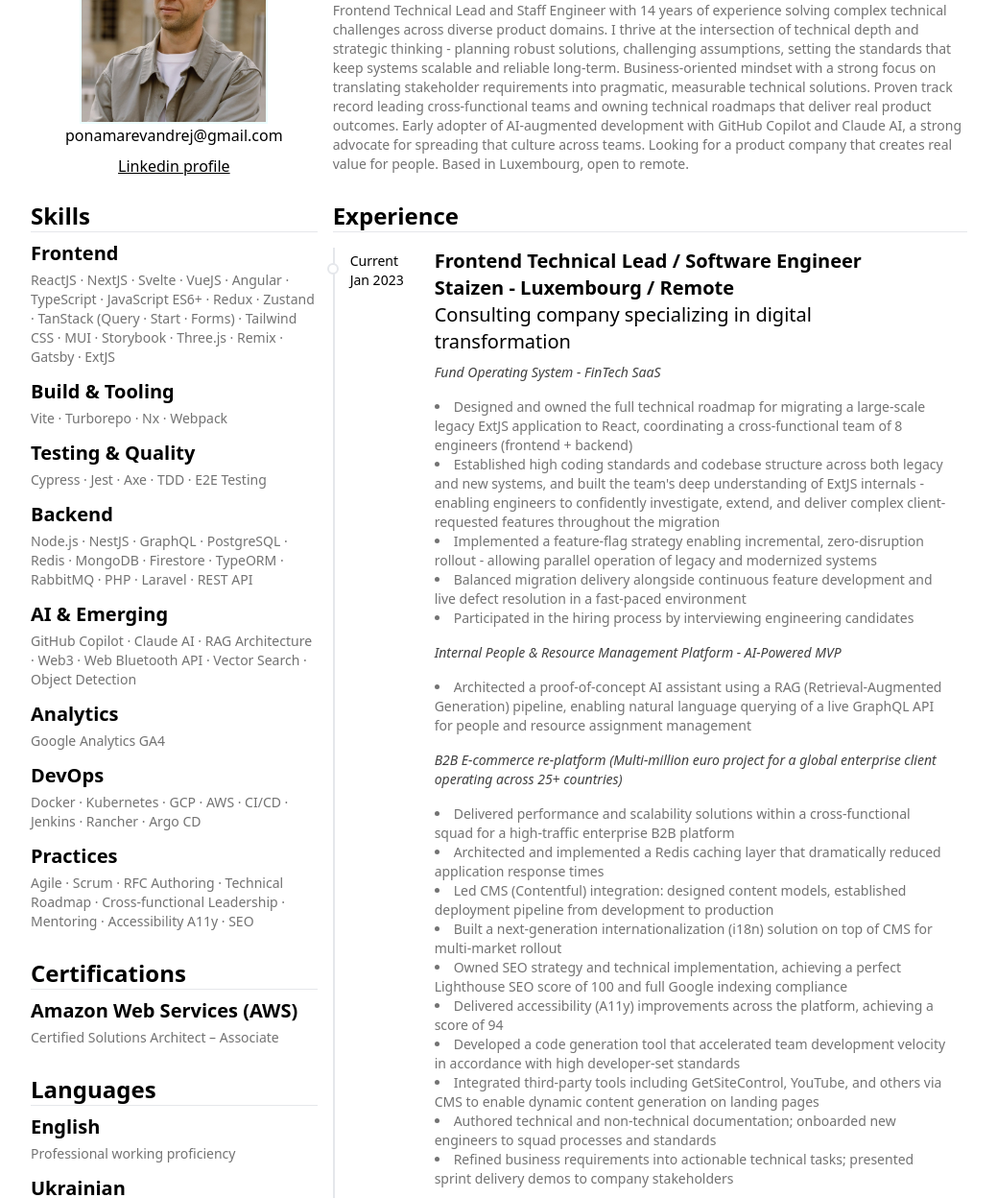
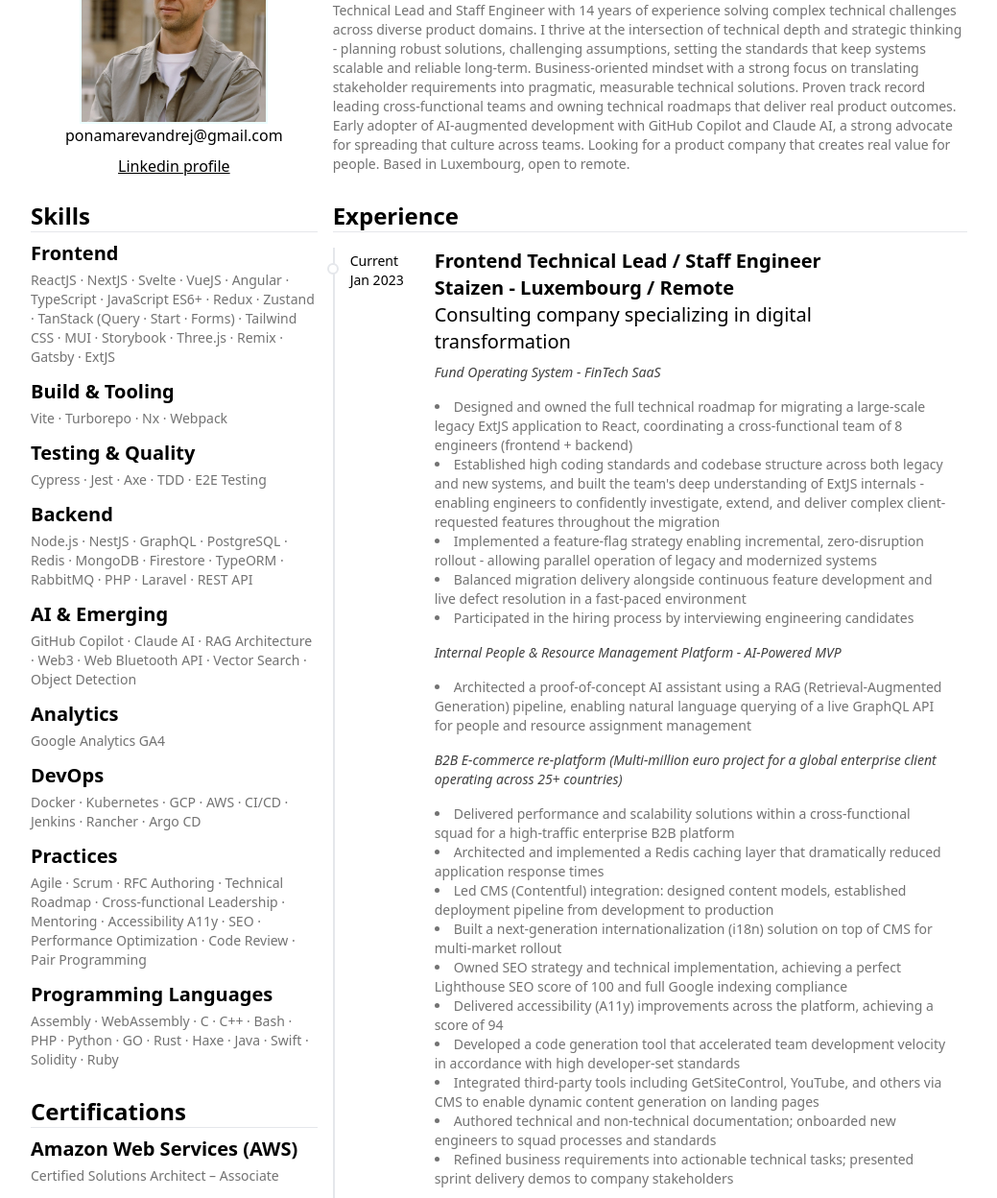
Before and after one commit to dresha-dev/cv, a Gatsby site: page / in a window 1280 px wide. Shown: the part 152-1400 px from the top of the page at 96% size, without its empty margins (128-1167 px from the left). Built offline with nearby package versions, Linux system fonts and the light colour scheme; Gatsby itself is replaced by a stand-in of ours.

Commit message:
chore: update skills and title

```diff
--- a/src/components/History.tsx
+++ b/src/components/History.tsx
@@ -4,7 +4,7 @@
 const items = [
   {
     startDate: "2023-01-05",
-    title: "Frontend Technical Lead / Software Engineer",
+    title: "Frontend Technical Lead / Staff Engineer",
     company: "Staizen",
     companyDescription:
       "Consulting company specializing in digital transformation",
--- a/src/components/Skills.tsx
+++ b/src/components/Skills.tsx
@@ -34,7 +34,12 @@
   {
     name: "Practices",
     description:
-      "Agile · Scrum · RFC Authoring · Technical Roadmap · Cross-functional Leadership · Mentoring · Accessibility A11y · SEO",
+      "Agile · Scrum · RFC Authoring · Technical Roadmap · Cross-functional Leadership · Mentoring · Accessibility A11y · SEO · Performance Optimization · Code Review · Pair Programming ",
+  },
+  {
+    name: "Programming Languages",
+    description:
+      "Assembly · WebAssembly · C · C++ · Bash · PHP · Python · GO · Rust · Haxe · Java · Swift · Solidity · Ruby",
   },
 ];
 
--- a/src/components/Summary.tsx
+++ b/src/components/Summary.tsx
@@ -4,13 +4,13 @@
   <section className="my-4 print:my-0 flex flex-col ">
     <h2 className="mb-4 border-b">Summary</h2>
     <p className="text-neutral-500">
-      Frontend Technical Lead and Staff Engineer with 14 years of experience
-      solving complex technical challenges across diverse product domains. I
-      thrive at the intersection of technical depth and strategic thinking -
-      planning robust solutions, challenging assumptions, setting the standards
-      that keep systems scalable and reliable long-term. Business-oriented
-      mindset with a strong focus on translating stakeholder requirements into
-      pragmatic, measurable technical solutions. Proven track record leading
+      Technical Lead and Staff Engineer with 14 years of experience solving
+      complex technical challenges across diverse product domains. I thrive at
+      the intersection of technical depth and strategic thinking - planning
+      robust solutions, challenging assumptions, setting the standards that keep
+      systems scalable and reliable long-term. Business-oriented mindset with a
+      strong focus on translating stakeholder requirements into pragmatic,
+      measurable technical solutions. Proven track record leading
       cross-functional teams and owning technical roadmaps that deliver real
       product outcomes. Early adopter of AI-augmented development with GitHub
       Copilot and Claude AI, a strong advocate for spreading that culture across
--- a/src/components/Title.tsx
+++ b/src/components/Title.tsx
@@ -8,7 +8,7 @@
   <section className={`flex flex-col relative ${className} float-left`}>
     <PrintButton />
     <h1>Andrii Ponamarov</h1>
-    <h2>Frontend Technical Lead · Staff Engineer</h2>
+    <h2>Full Stack Technical Lead · Staff Engineer</h2>
   </section>
 );
 
```
